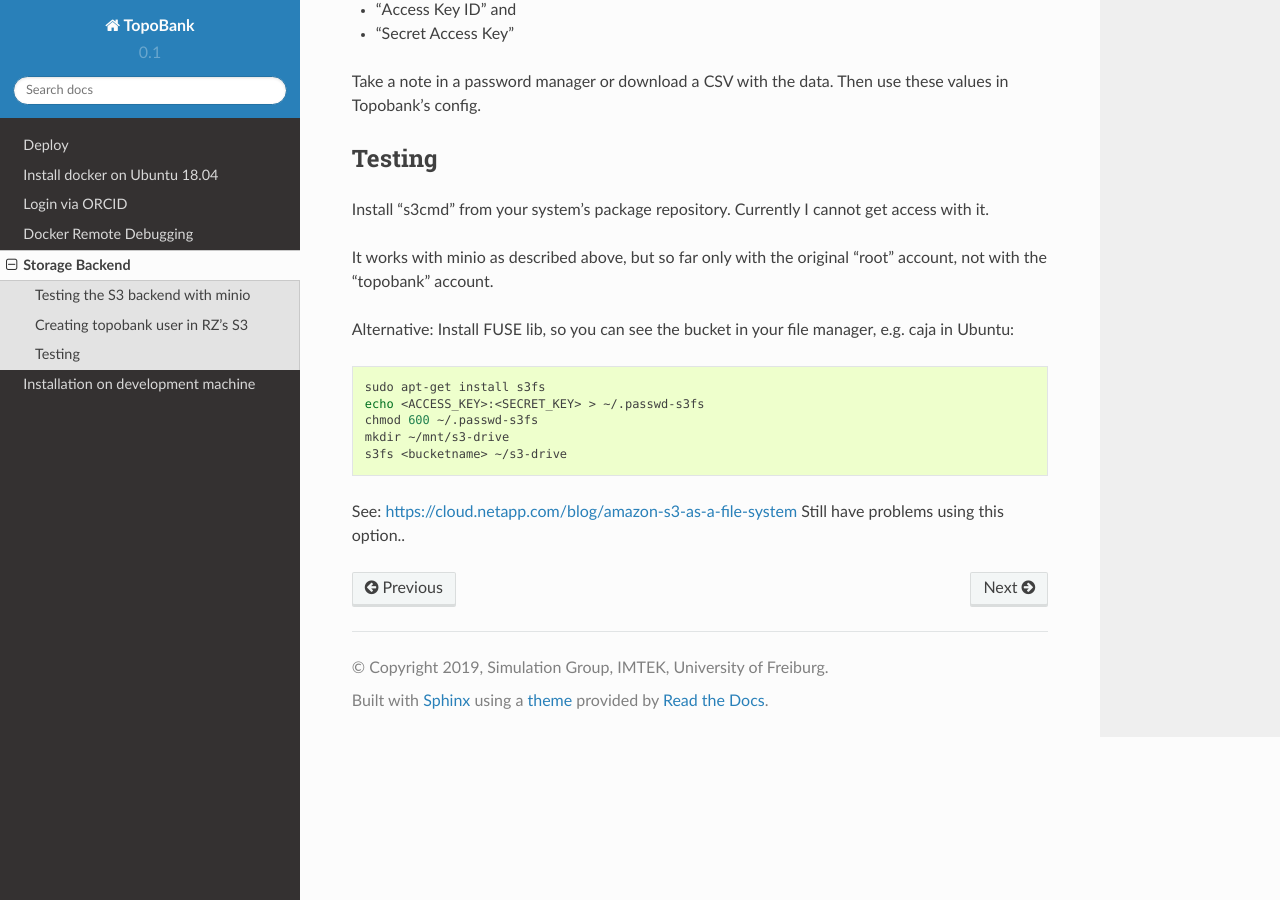
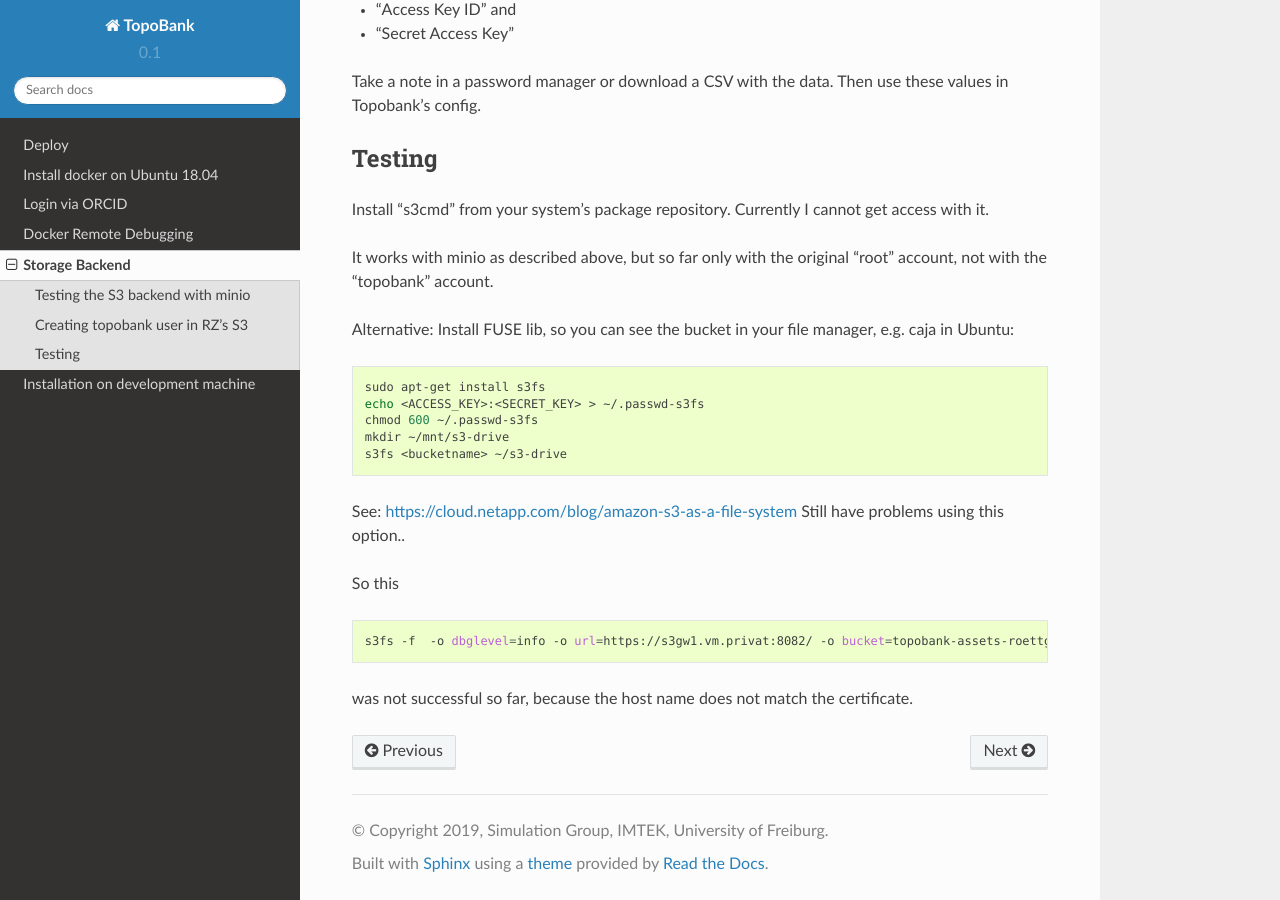
Before and after one commit to ContactEngineering/topobank, a Sphinx documentation site: the page built from docs/storage-backend.rst, in a window 1280 px wide and 900 px high, scrolled down 1048 px. Built offline with Sphinx 7.4.7 and the Read the Docs theme 2.0.0, drawn with Linux system fonts in a browser that asks for light colours.

Commit message:
DOC: Added some notes about how to access S3 with s3fs.
..not complete yet, since there are still problems this way.

```diff
--- a/docs/storage-backend.rst
+++ b/docs/storage-backend.rst
@@ -75,3 +75,11 @@ Alternative: Install FUSE lib, so you can see the bucket in your file manager, e
 
 See: https://cloud.netapp.com/blog/amazon-s3-as-a-file-system
 Still have problems using this option..
+
+So this
+
+.. code:: bash
+
+    s3fs -f  -o dbglevel=info -o url=https://s3gw1.vm.privat:8082/ -o bucket=topobank-assets-roettger -o use_path_request_style -o no_check_certificate -o curldbg ~/mnt/topobank-s3/
+
+was not successful so far, because the host name does not match the certificate.
```
